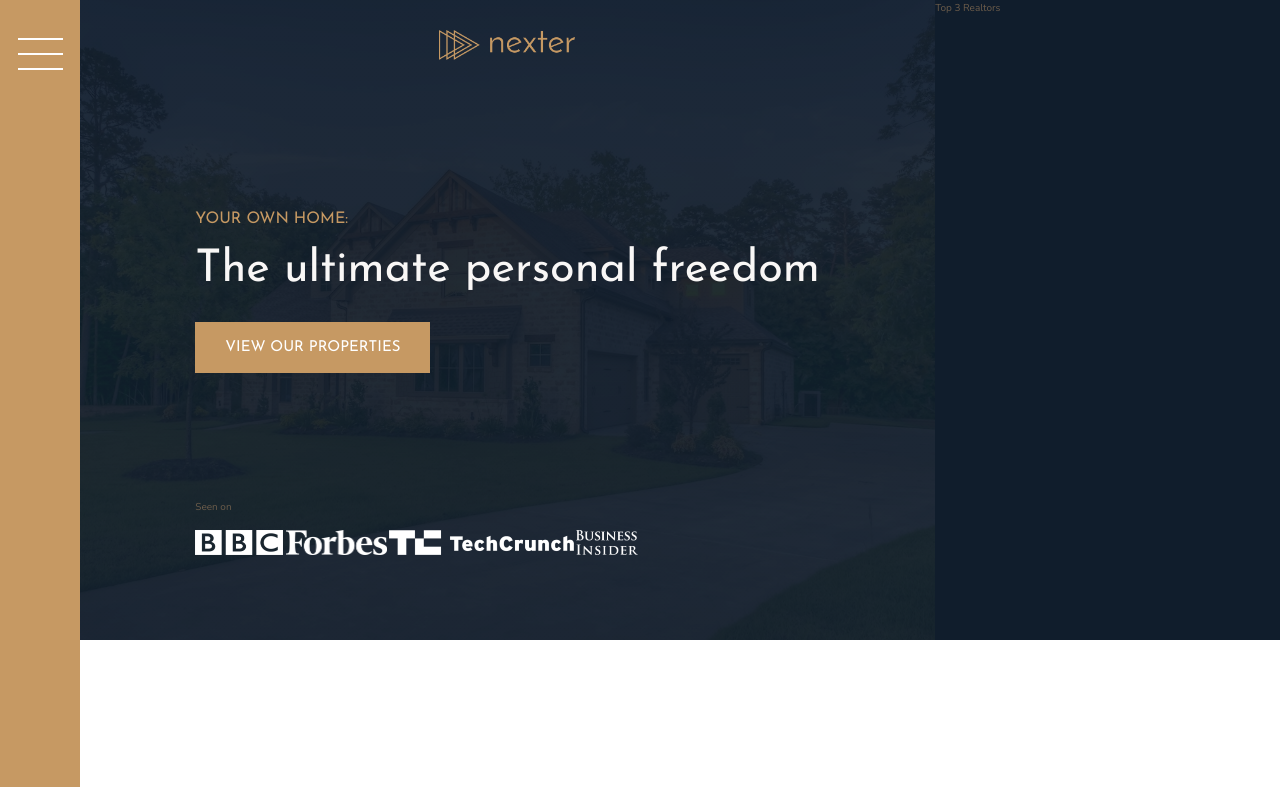
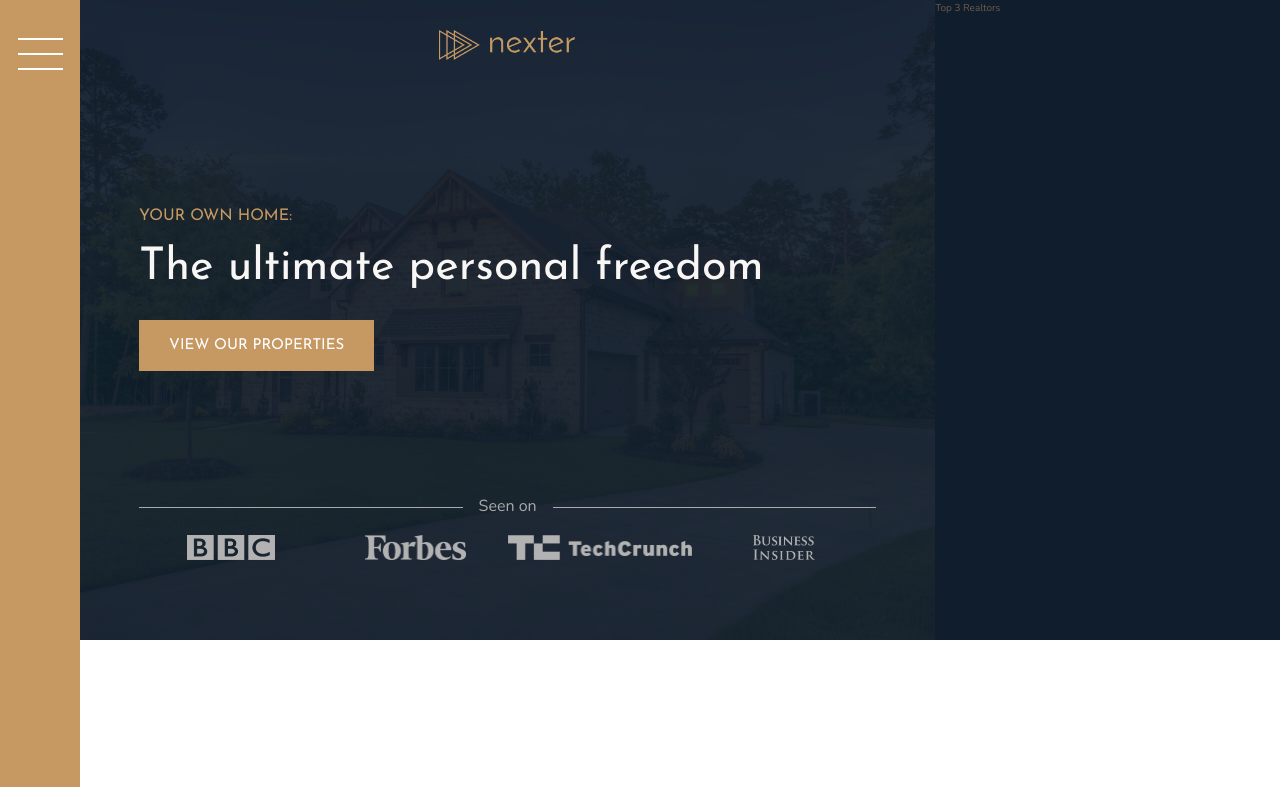
Before and after one commit to kmulqueen/Nexter-CSS-Grid-Practice, a website: page index.html in a window 1280 px wide. Shown: the top 787 px of the page. Drawn offline with nearby package versions, Linux system fonts and the light colour scheme.

Commit message:
Header finished.

```diff
--- a/sass/_header.scss
+++ b/sass/_header.scss
@@ -23,11 +23,31 @@
         justify-self: start;
     }
 
-    &__seenon-text {}
+    &__seenon-text {
+        font-size: 1.6rem;
+        color: $color-grey-light-2;
+        display: grid;
+        grid-template-columns: 1fr max-content 1fr;
+        gap: 1em;
+        align-items: center;
+
+        &::before,
+        &::after {
+            content: "";
+            height: 1px;
+            display: block;
+            background-color: currentColor;
+        }
+    }
 
     &__seenon-logos {
+        display: grid;
+        grid-template-columns: repeat(4, 1fr);
+        justify-items: center;
+
         img {
             height: 2.5rem;
+            filter: brightness(70%);
         }
     }
 }
```
Also changed, not shown: css/style.css.
